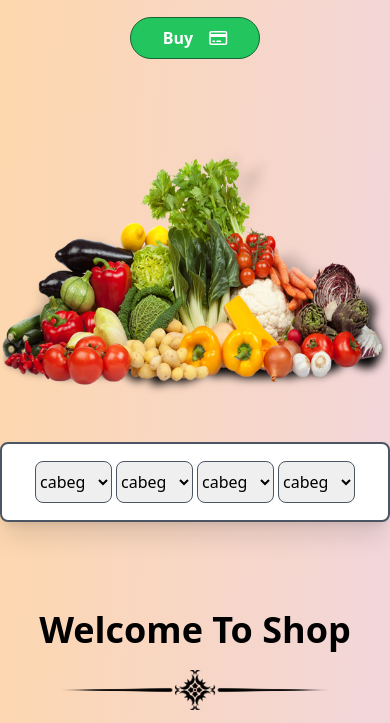
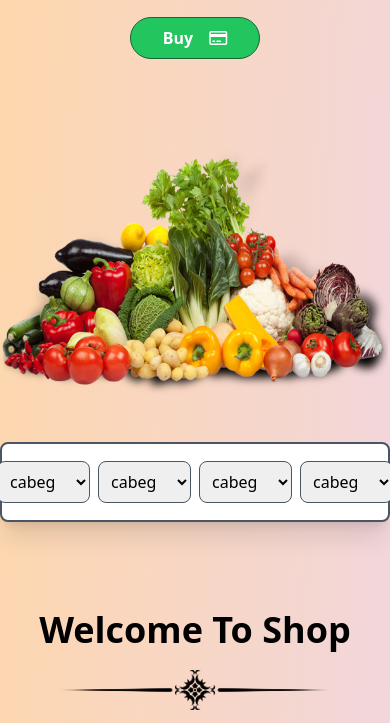
Before and after one commit to RoshanTambe44/vagitable_website, a website: page index.html in a window 390 px wide. Shown: the part 362-1085 px from the top of the page. Drawn offline with nearby package versions, Linux system fonts and the light colour scheme; files that its build step writes are made by us from their sources.

Commit message:
changed4

```diff
--- a/index.html
+++ b/index.html
@@ -50,23 +50,23 @@
 
 
            </div>
-           <div class="absolute h-[80px]  md:w-[500px] w-full flex items-center justify-center sm:gap-2 md:gap-4  gap-1 sm:px-3 px-0 bg-white rounded-lg shadow-xl border-2 border-gray-600 bottom-0 translate-y-10   ">
-            <select class="px-0 py-2 sm:p-2 border border-gray-600 rounded-lg " name="" id="">
+           <div class="absolute h-[80px]  md:w-[500px] w-full flex items-center justify-center sm:gap-2 md:gap-4  gap-2 sm:px-3 px-0 bg-white rounded-lg shadow-xl border-2 border-gray-600 bottom-0 translate-y-10   ">
+            <select class="p-2 border border-gray-600 rounded-lg " name="" id="">
                  <option value="cabeg">cabeg</option>
                  <option value="carret">carret</option>
                  <option value="tomato">tomato</option>
                 </select>
-            <select class="px-0 py-2 sm:p-2 border border-gray-600 rounded-lg " name="" id="">
+            <select class="p-2 border border-gray-600 rounded-lg " name="" id="">
                  <option value="cabeg">cabeg</option>
                  <option value="carret">carret</option>
                  <option value="tomato">tomato</option>
                 </select>
-            <select class="px-0 py-2 sm:p-2 border border-gray-600 rounded-lg " name="" id="">
+            <select class="p-2 border border-gray-600 rounded-lg " name="" id="">
                  <option value="cabeg">cabeg</option>
                  <option value="carret">carret</option>
                  <option value="tomato">tomato</option>
                 </select>
-            <select class="px-0  py-2 sm:p-2 border border-gray-600 rounded-lg " name="" id="">
+            <select class="p-2 border border-gray-600 rounded-lg " name="" id="">
                  <option value="cabeg">cabeg</option>
                  <option value="carret">carret</option>
                  <option value="tomato">tomato</option>
```
